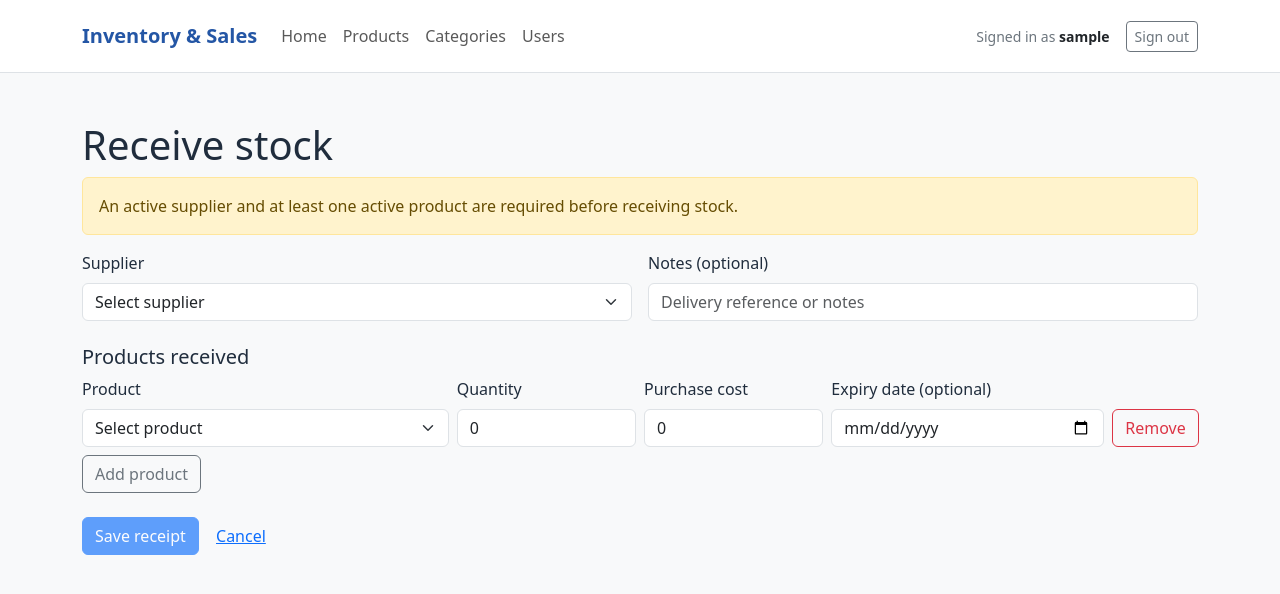
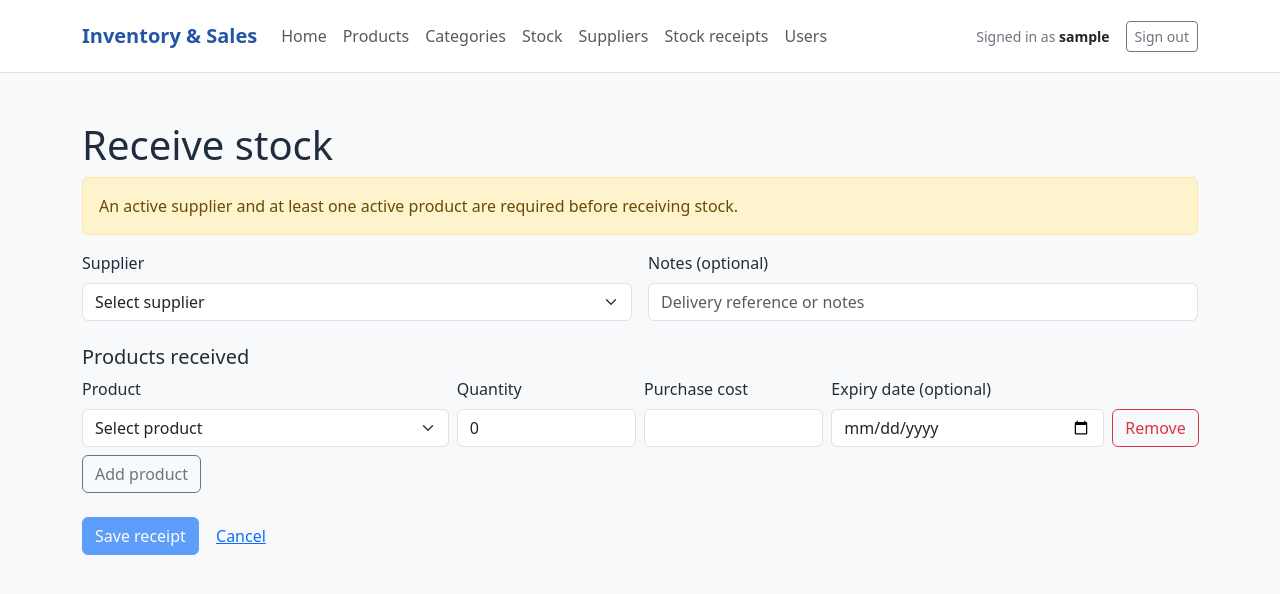
Before and after one commit to gabinniyonizeye/Inventory-Sales-Management, an ASP.NET Core app: page /Receipts/Create in a window 1280 px wide. Shown: the top 594 px of the page. Run offline with ASP.NET Core 8, Linux system fonts and the light colour scheme; the visitor is signed in with stand-in values (Sample User, id 1); data that the repository does not hold is empty; database files in the repository are not loaded; some libraries are stand-ins or nearby versions.

Commit message:
Complete supplier and stock receipt workflows

```diff
--- a/InventorySalesManagement/Models/StockReceipt.cs
+++ b/InventorySalesManagement/Models/StockReceipt.cs
@@ -8,6 +8,7 @@ namespace InventorySalesManagement.Models
         public int SupplierId { get; set; }
         public string SupplierName { get; set; } = string.Empty;
         public int ReceivedByUserId { get; set; }
+        public string ReceivedByName { get; set; } = string.Empty;
         public DateTime ReceivedAt { get; set; }
 
         [StringLength(250, ErrorMessage = "Notes cannot exceed 250 characters.")]
@@ -21,13 +22,15 @@ namespace InventorySalesManagement.Models
         [Range(1, int.MaxValue, ErrorMessage = "Select a product.")]
         public int ProductId { get; set; }
 
+        [Microsoft.AspNetCore.Mvc.ModelBinding.Validation.ValidateNever]
         public string ProductName { get; set; } = string.Empty;
 
         [Range(1, int.MaxValue, ErrorMessage = "Quantity must be greater than zero.")]
         public int Quantity { get; set; }
 
+        [Required(ErrorMessage = "Purchase cost is required.")]
         [Range(0, double.MaxValue, ErrorMessage = "Purchase cost cannot be negative.")]
-        public decimal UnitCost { get; set; }
+        public decimal? UnitCost { get; set; }
 
         [DataType(DataType.Date)]
         public DateTime? ExpiryDate { get; set; }
--- a/InventorySalesManagement/Pages/Batches/Index.cshtml
+++ b/InventorySalesManagement/Pages/Batches/Index.cshtml
@@ -3,11 +3,11 @@
 @{ ViewData["Title"] = "Stock Batches"; }
 <h1>Stock batches</h1>
 @if (!string.IsNullOrEmpty(Model.ErrorMessage)) { <div class="alert alert-danger">@Model.ErrorMessage</div> }
-<p><a asp-page="/Receipts/Create" class="btn btn-primary">Receive stock</a> <a asp-page="/Receipts/Index" class="btn btn-outline-secondary">Receipt history</a></p>
-<table class="table table-striped table-bordered"><thead><tr><th>Product</th><th>Supplier</th><th>Receipt</th><th>Received</th><th>Remaining</th><th>Purchase cost</th><th>Expiry date</th></tr></thead><tbody>
+<p>@if (User.IsInRole("Administrator")) { <a asp-page="/Receipts/Create" class="btn btn-primary">Receive stock</a> } <a asp-page="/Receipts/Index" class="btn btn-outline-secondary">Receipt history</a></p>
+<table class="table table-striped table-bordered"><thead><tr><th>Product</th><th>Supplier</th><th>Receipt</th><th>Received</th><th>Remaining</th><th>Purchase cost</th><th>Expiry date</th><th>Status</th></tr></thead><tbody>
 @foreach (var batch in Model.Batches)
 {
-	<tr><td>@batch.ProductName</td><td>@batch.SupplierName</td><td><a asp-page="/Receipts/Details" asp-route-id="@batch.StockReceiptId">#@batch.StockReceiptId</a></td><td>@batch.QuantityReceived</td><td>@batch.QuantityRemaining</td><td>@batch.UnitCost.ToString("C")</td><td>@(batch.ExpiryDate?.ToString("d") ?? "No expiry")</td></tr>
+	<tr><td>@batch.ProductName</td><td>@batch.SupplierName</td><td><a asp-page="/Receipts/Details" asp-route-id="@batch.StockReceiptId">#@batch.StockReceiptId</a></td><td>@batch.QuantityReceived</td><td>@batch.QuantityRemaining</td><td>@batch.UnitCost.ToString("C")</td><td>@(batch.ExpiryDate?.ToString("d") ?? "No expiry")</td><td>@if (batch.ExpiryDate.HasValue && batch.ExpiryDate.Value.Date < DateTime.Today) { <span class="badge bg-danger">Expired</span> } else if (batch.ExpiryDate.HasValue && batch.ExpiryDate.Value.Date <= DateTime.Today.AddDays(7)) { <span class="badge bg-warning text-dark">Near expiry</span> } else { <span class="text-secondary">—</span> }</td></tr>
 }
 </tbody></table>
 @if (Model.Batches.Count == 0) { <p class="text-secondary">No stock batches found.</p> }
--- a/InventorySalesManagement/Pages/Receipts/Create.cshtml
+++ b/InventorySalesManagement/Pages/Receipts/Create.cshtml
@@ -8,7 +8,7 @@
 	<div class="alert alert-warning">An active supplier and at least one active product are required before receiving stock.</div>
 }
 <form method="post" id="receipt-form">
-	<div asp-validation-summary="ModelOnly" class="text-danger mb-3"></div>
+	<div asp-validation-summary="All" class="text-danger mb-3"></div>
 	<div class="row g-3 mb-4">
 		<div class="col-md-6"><label asp-for="SupplierId" class="form-label">Supplier</label><select asp-for="SupplierId" class="form-select"><option value="">Select supplier</option>@foreach (var supplier in Model.Suppliers) { <option value="@supplier.SupplierId">@supplier.SupplierName</option> }</select><span asp-validation-for="SupplierId" class="text-danger"></span></div>
 		<div class="col-md-6"><label asp-for="Notes" class="form-label">Notes (optional)</label><input asp-for="Notes" class="form-control" placeholder="Delivery reference or notes" /><span asp-validation-for="Notes" class="text-danger"></span></div>
@@ -36,8 +36,15 @@
 		const lines = document.getElementById('receipt-lines');
 		function addLine() {
 			const index = lines.querySelectorAll('.receipt-line').length;
-			const options = ['<option value="">Select product</option>'].concat(productOptions.map(p => `<option value="${p.productId}">${p.name}</option>`)).join('');
+			const options = '<option value="">Select product</option>';
 			lines.insertAdjacentHTML('beforeend', `<div class="row g-2 align-items-end receipt-line mb-2"><div class="col-lg-4"><label class="form-label">Product</label><select name="Lines[${index}].ProductId" class="form-select product-select">${options}</select></div><div class="col-md-3 col-lg-2"><label class="form-label">Quantity</label><input name="Lines[${index}].Quantity" type="number" min="1" class="form-control" /></div><div class="col-md-3 col-lg-2"><label class="form-label">Purchase cost</label><input name="Lines[${index}].UnitCost" type="number" min="0" step="0.01" class="form-control" /></div><div class="col-md-4 col-lg-3"><label class="form-label">Expiry date (optional)</label><input name="Lines[${index}].ExpiryDate" type="date" class="form-control" /></div><div class="col-lg-1"><button type="button" class="btn btn-outline-danger remove-line">Remove</button></div></div>`);
+			const select = lines.lastElementChild.querySelector('.product-select');
+			productOptions.forEach(product => {
+				const option = document.createElement('option');
+				option.value = product.ProductId;
+				option.textContent = product.Name;
+				select.appendChild(option);
+			});
 		}
 		document.getElementById('add-line').addEventListener('click', addLine);
 		lines.addEventListener('click', event => { if (event.target.classList.contains('remove-line') && lines.querySelectorAll('.receipt-line').length > 1) event.target.closest('.receipt-line').remove(); });
--- a/InventorySalesManagement/Pages/Receipts/Create.cshtml.cs
+++ b/InventorySalesManagement/Pages/Receipts/Create.cshtml.cs
@@ -1,3 +1,4 @@
+using Microsoft.AspNetCore.Authorization;
 using System.Data;
 using System.Security.Claims;
 using System.Text.Json;
@@ -9,6 +10,7 @@ using Microsoft.Data.SqlClient;
 
 namespace InventorySalesManagement.Pages.Receipts
 {
+    [Authorize(Roles = "Administrator")]
     public class CreateModel : PageModel
     {
         private readonly IConfiguration configuration;
@@ -34,8 +36,7 @@ namespace InventorySalesManagement.Pages.Receipts
             }
             else
             {
-                if (Lines.GroupBy(line => line.ProductId).Any(group => group.Key <= 0 || group.Count() > 1))
-                    ModelState.AddModelError(string.Empty, "Select each product only once per receipt.");
+
                 for (int index = 0; index < Lines.Count; index++)
                 {
                     if (Lines[index].Quantity <= 0)
@@ -43,6 +44,11 @@ namespace InventorySalesManagement.Pages.Receipts
                     if (Lines[index].UnitCost < 0)
                         ModelState.AddModelError($"Lines[{index}].UnitCost", "Purchase cost cannot be negative.");
                 }
+            }
+
+            if (Notes != null && Notes.Length > 250)
+            {
+                ModelState.AddModelError("Notes", "Notes cannot exceed 250 characters.");
             }
 
             if (!ModelState.IsValid)
--- a/InventorySalesManagement/Pages/Receipts/Details.cshtml
+++ b/InventorySalesManagement/Pages/Receipts/Details.cshtml
@@ -3,7 +3,7 @@
 @{ ViewData["Title"] = "Receipt Details"; }
 <h1>Receipt #@Model.Receipt.StockReceiptId</h1>
 @if (!string.IsNullOrEmpty(Model.ErrorMessage)) { <div class="alert alert-danger">@Model.ErrorMessage</div> }
-<div class="card mb-4"><div class="card-body row"><div class="col-md-4"><strong>Supplier</strong><br />@Model.Receipt.SupplierName</div><div class="col-md-4"><strong>Received</strong><br />@Model.Receipt.ReceivedAt.ToString("g")</div><div class="col-md-4"><strong>Notes</strong><br />@Model.Receipt.Notes</div></div></div>
+<div class="card mb-4"><div class="card-body row"><div class="col-md-4"><strong>Supplier</strong><br />@Model.Receipt.SupplierName</div><div class="col-md-4"><strong>Received</strong><br />@Model.Receipt.ReceivedAt.ToString("g")</div><div class="col-md-4"><strong>Recorded by</strong><br />@Model.Receipt.ReceivedByName</div><div class="col-md-4"><strong>Notes</strong><br />@Model.Receipt.Notes</div></div></div>
 <table class="table table-striped table-bordered"><thead><tr><th>Product</th><th>Quantity received</th><th>Quantity remaining</th><th>Purchase cost</th><th>Expiry date</th></tr></thead><tbody>
 @foreach (var batch in Model.Receipt.Batches) { <tr><td>@batch.ProductName</td><td>@batch.QuantityReceived</td><td>@batch.QuantityRemaining</td><td>@batch.UnitCost.ToString("C")</td><td>@(batch.ExpiryDate?.ToString("d") ?? "No expiry")</td></tr> }
 </tbody></table>
--- a/InventorySalesManagement/Pages/Receipts/Details.cshtml.cs
+++ b/InventorySalesManagement/Pages/Receipts/Details.cshtml.cs
@@ -29,6 +29,7 @@ namespace InventorySalesManagement.Pages.Receipts
                     SupplierId = reader.GetInt32(reader.GetOrdinal("SupplierId")),
                     SupplierName = reader.GetString(reader.GetOrdinal("SupplierName")),
                     ReceivedByUserId = reader.GetInt32(reader.GetOrdinal("ReceivedByUserId")),
+                    ReceivedByName = reader.GetString(reader.GetOrdinal("ReceivedByName")),
                     ReceivedAt = reader.GetDateTime(reader.GetOrdinal("ReceivedAt")),
                     Notes = reader.IsDBNull(reader.GetOrdinal("Notes")) ? null : reader.GetString(reader.GetOrdinal("Notes"))
                 };
--- a/InventorySalesManagement/Pages/Receipts/Index.cshtml
+++ b/InventorySalesManagement/Pages/Receipts/Index.cshtml
@@ -4,7 +4,7 @@
 <h1>Receipt history</h1>
 @if (TempData["SuccessMessage"] != null) { <div class="alert alert-success">@TempData["SuccessMessage"]</div> }
 @if (!string.IsNullOrEmpty(Model.ErrorMessage)) { <div class="alert alert-danger">@Model.ErrorMessage</div> }
-<p><a asp-page="Create" class="btn btn-primary">Receive stock</a> <a asp-page="/Batches/Index" class="btn btn-outline-secondary">View batches</a></p>
+<p>@if (User.IsInRole("Administrator")) { <a asp-page="Create" class="btn btn-primary">Receive stock</a> } <a asp-page="/Batches/Index" class="btn btn-outline-secondary">View batches</a></p>
 <table class="table table-striped table-bordered">
 	<thead><tr><th>Receipt</th><th>Supplier</th><th>Received</th><th>Notes</th><th></th></tr></thead>
 	<tbody>
--- a/InventorySalesManagement/Pages/Shared/_Layout.cshtml
+++ b/InventorySalesManagement/Pages/Shared/_Layout.cshtml
@@ -21,14 +21,16 @@
                     <ul class="navbar-nav me-auto mb-2 mb-lg-0">
                         <li class="nav-item"><a class="nav-link" asp-page="/Index">Home</a></li>
 
-                        <!-- THIERRY'S TASK LINKS ADDED HERE -->
                         <li class="nav-item"><a class="nav-link" asp-page="/Products/Index">Products</a></li>
                         <li class="nav-item"><a class="nav-link" asp-page="/Categories/Index">Categories</a></li>
 
                         @if (User.Identity?.IsAuthenticated == true)
                         {
+                            <li class="nav-item"><a class="nav-link" asp-page="/Batches/Index">Stock</a></li>
                             @if (User.IsInRole("Administrator"))
                             {
+                                <li class="nav-item"><a class="nav-link" asp-page="/Suppliers/Index">Suppliers</a></li>
+                                <li class="nav-item"><a class="nav-link" asp-page="/Receipts/Index">Stock receipts</a></li>
                                 <li class="nav-item"><a class="nav-link" asp-page="/Users/Index">Users</a></li>
                             }
                         }
--- a/InventorySalesManagement/Pages/Suppliers/Index.cshtml.cs
+++ b/InventorySalesManagement/Pages/Suppliers/Index.cshtml.cs
@@ -1,3 +1,4 @@
+using Microsoft.AspNetCore.Authorization;
 using System.Data;
 using InventorySalesManagement.Models;
 using Microsoft.AspNetCore.Mvc;
@@ -6,6 +7,7 @@ using Microsoft.Data.SqlClient;
 
 namespace InventorySalesManagement.Pages.Suppliers
 {
+    [Authorize(Roles = "Administrator")]
     public class IndexModel : PageModel
     {
         private readonly IConfiguration configuration;
--- a/InventorySalesManagement/Program.cs
+++ b/InventorySalesManagement/Program.cs
@@ -55,8 +55,6 @@ app.UseHttpsRedirection();
 app.UseRouting();
 app.UseAuthentication();
 app.UseAuthorization();
-    app.UseAuthentication();
-    app.UseAuthorization();
 app.MapStaticAssets();
 app.MapRazorPages().WithStaticAssets();
 app.Run();
```
Also changed, not shown: InventorySalesManagement/Pages/Suppliers/Create.cshtml.cs (+7 -1 lines), InventorySalesManagement/Pages/Suppliers/Edit.cshtml.cs (+7 -1 lines).
